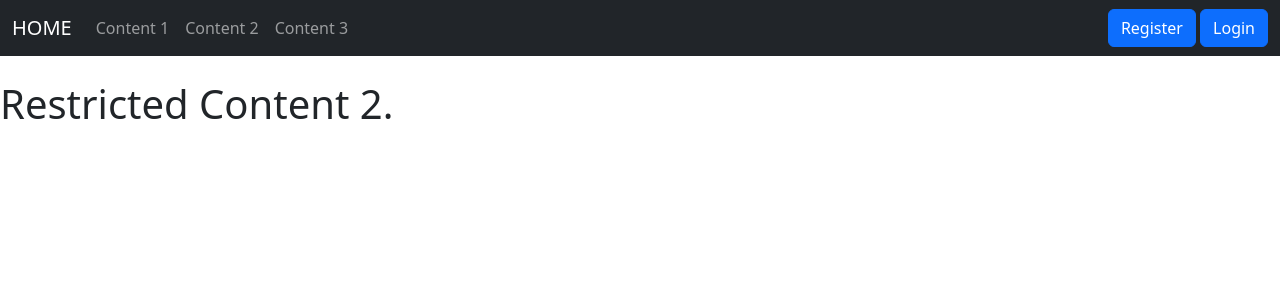
After one commit to adhirajpandey/Flask-Auth, a Flask app: page /restricted_content2 in a window 1280 px wide. The commit adds this page. Shown: the top 300 px of the page. Run offline with Flask 2, Linux system fonts and the light colour scheme.

Commit message:
Integrated HTTP Auth

```diff
--- a/app.py
+++ b/app.py
@@ -54,7 +54,7 @@ def login():
         if user_details:
             if check_password_hash(user_details[2], password):
                 session['username'] = username
-                return redirect(url_for('restricted_content'))
+                return redirect(url_for('restricted_content1'))
             else:
                 login_error = "Incorrect Username/Password"
                 return render_template("login.html", error = login_error)
@@ -82,6 +82,11 @@ def content2():
 def content3():
     return render_template("content3.html")
 
+@app.route("/restricted_content2", methods = ["GET"])
+@helper.auth.login_required
+def restricted_content2():
+    return render_template("restricted_content2.html")
+
 # Google Login
 def login_is_required(function):
     def wrapper(*args, **kwargs):
@@ -93,10 +98,10 @@ def login_is_required(function):
     return wrapper
 
 @login_is_required
-@app.route("/restricted_content", methods = ["GET"])
-def restricted_content():
+@app.route("/restricted_content1", methods = ["GET"])
+def restricted_content1():
     if 'username' in session:
-        return render_template("restricted_content.html", username = session['username'])
+        return render_template("restricted_content1.html", username = session['username'])
     else:
         return redirect(url_for('login'))
 
@@ -127,9 +132,11 @@ def callback():
     session["username"] = id_info.get("name")
     session["email"] = id_info.get("email")
 
-    return redirect("/restricted_content")
+    return redirect("/restricted_content1")
 
 
 if __name__ == "__main__":
+
     GOOGLE_CLIENT_ID, flow = helper.setup_google_login()
+
     app.run(debug=True)
--- a/templates/base.html
+++ b/templates/base.html
@@ -26,7 +26,7 @@
             </li>
             {% if 'username' in session %}
             <li class="nav-item">
-              <a class="nav-link {% if request.path == '/restricted_content' %} active {% endif %}" href="/restricted_content">Private</a>
+              <a class="nav-link {% if request.path == '/restricted_content1' %} active {% endif %}" href="/restricted_content1">Private</a>
             </li>
             {% endif %}
           </ul>
--- a/templates/restricted_content.html
+++ b/templates/restricted_content1.html
@@ -4,6 +4,6 @@
 {% block content %}
 
 <h3 style="color: #e40505;"> Current Logged In User is : {{ username }} </h3>
-<h1>Restricted Content.</h1>
+<h1>Restricted Content 1.</h1>
 
 {% endblock content %}
--- /dev/null
+++ b/templates/restricted_content2.html
@@ -0,0 +1,8 @@
+{% extends "base.html" %}
+
+
+{% block content %}
+
+<h1>Restricted Content 2.</h1>
+
+{% endblock content %}
```
Also changed, not shown: helper.py (+15 -0 lines).
